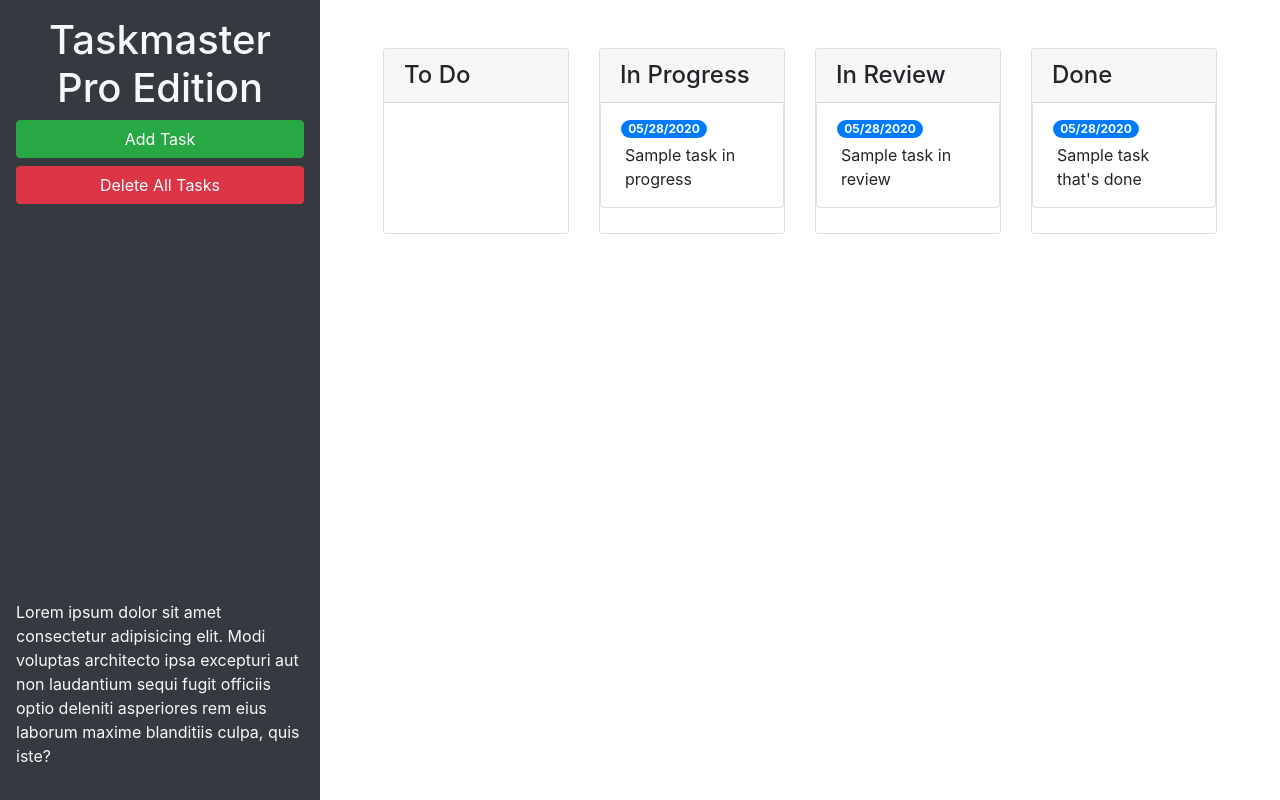
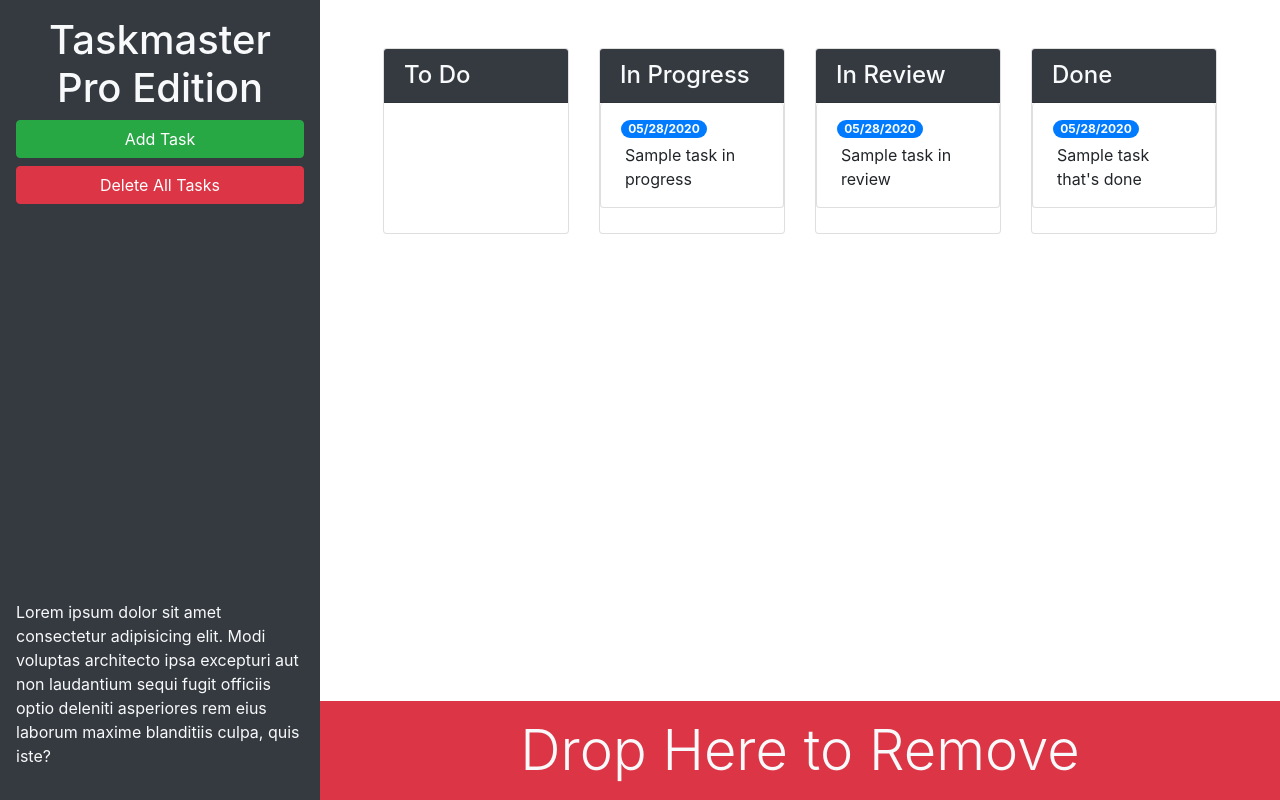
Before and after one commit to kdombrosky/taskmaster-pro, a plain HTML site: page index.html in a window 1280 px wide. Drawn offline with nearby package versions, Linux system fonts and the light colour scheme.

Commit message:
add bootstrap utility classes

```diff
--- a/index.html
+++ b/index.html
@@ -13,24 +13,24 @@
 <body>
 
   <div class="row min-vh-100 no-gutters">
-    <header class="col-12 col-lg-3 bg-dark text-light d-flex flex-column p-4 p-lg-3">
+    <header class="col-12 col-lg-3 bg-dark text-light sticky-top d-flex flex-column p-4 p-lg-3">
       <h1 class="text-center">Taskmaster Pro Edition</h1>
       <!-- button to open modal -->
       <button id="create-task" class="btn btn-block btn-success" data-toggle="modal" data-target="#task-form-modal">Add
         Task</button>
       <button id="remove-tasks" class="btn btn-block btn-danger">Delete All Tasks</button>
-      <p class="mt-auto">Lorem ipsum dolor sit amet consectetur adipisicing elit. Modi voluptas architecto ipsa
+      <p class="mt-auto d-none d-lg-block">Lorem ipsum dolor sit amet consectetur adipisicing elit. Modi voluptas architecto ipsa
         excepturi aut non
         laudantium sequi fugit officiis optio deleniti asperiores rem eius laborum maxime blanditiis culpa, quis iste?
       </p>
     </header>
-    <main class="col-12 col-lg-9">
+    <main class="col-12 col-lg-9 d-flex flex-column">
       <div class="m-5 row justify-content-around">
 
         <!-- todo start-->
         <div class="col-12 col-md-6 col-xl-3 mb-3">
           <div class="card">
-            <h4 class="card-header">To Do</h4>
+            <h4 class="card-header bg-dark text-light">To Do</h4>
             <ul id="list-toDo" class="list-group"> </ul>
           </div>
         </div>
@@ -39,7 +39,7 @@
         <!-- in progress start -->
         <div class="col-12 col-md-6 col-xl-3 mb-3">
           <div class="card">
-            <h4 class="card-header">In Progress</h4>
+            <h4 class="card-header bg-dark text-light">In Progress</h4>
             <ul id="list-inProgress" class="list-group">
               <li class="list-group-item">
                 <span class="badge badge-primary badge-pill">05/28/2020</span>
@@ -53,7 +53,7 @@
         <!-- in review start -->
         <div class="col-12 col-md-6 col-xl-3 mb-3">
           <div class="card">
-            <h4 class="card-header">In Review</h4>
+            <h4 class="card-header bg-dark text-light">In Review</h4>
             <ul id="list-inReview" class="list-group">
               <li class="list-group-item">
                 <span class="badge badge-primary badge-pill">05/28/2020</span>
@@ -67,7 +67,7 @@
         <!-- done start -->
         <div class="col-12 col-md-6 col-xl-3 mb-3">
           <div class="card">
-          <h4 class="card-header">Done</h4>
+          <h4 class="card-header bg-dark text-light">Done</h4>
           <ul id="list-done" class="list-group">
             <li class="list-group-item">
               <span class="badge badge-primary badge-pill">05/28/2020</span>
@@ -77,8 +77,15 @@
           </div>
         </div>
         <!-- done end -->
-
       </div>
+      <!-- end task list row -->
+      <!-- trash drop -->
+      <div id="trash" class="mt-auto">
+        <div class="w-100 bg-danger p-3 text-center text-light display-4">
+          Drop Here to Remove
+        </div>
+      </div>
+      <!-- end trash -->
     </main>
   </div>
 
```
